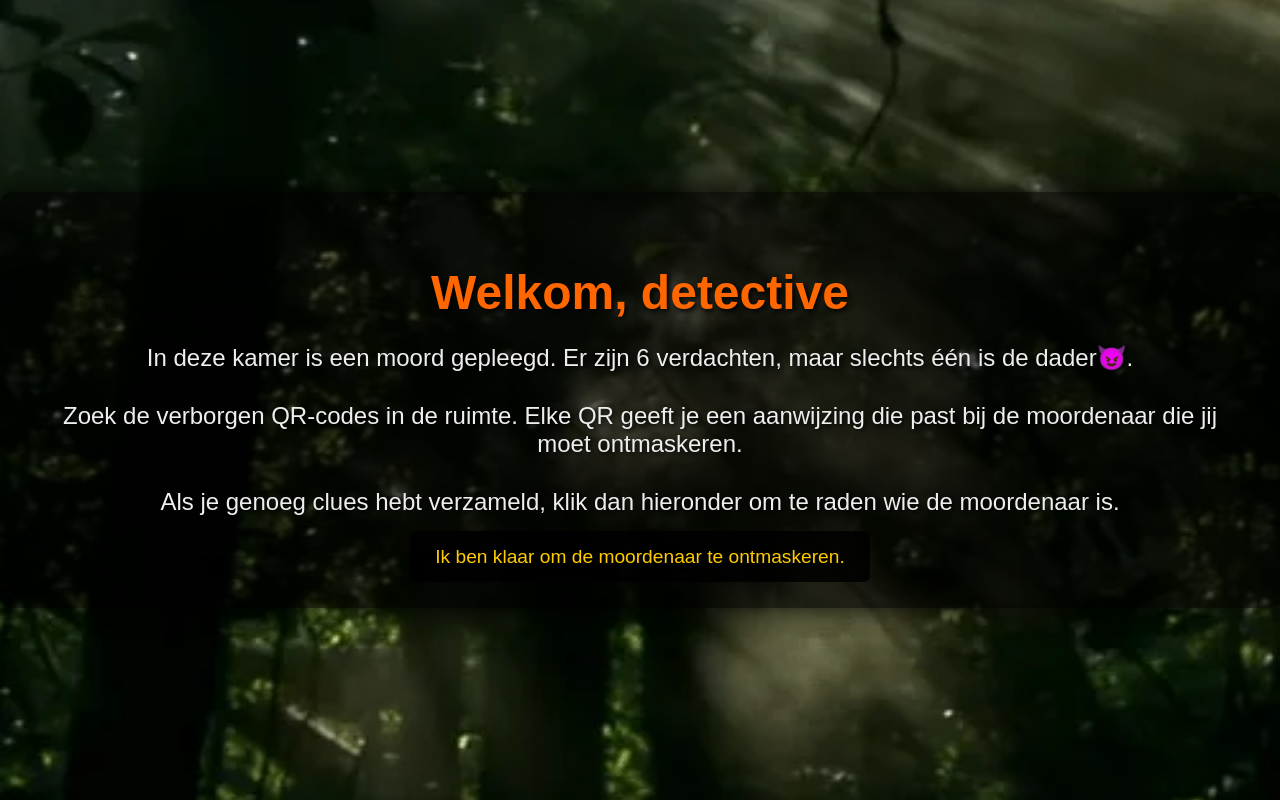
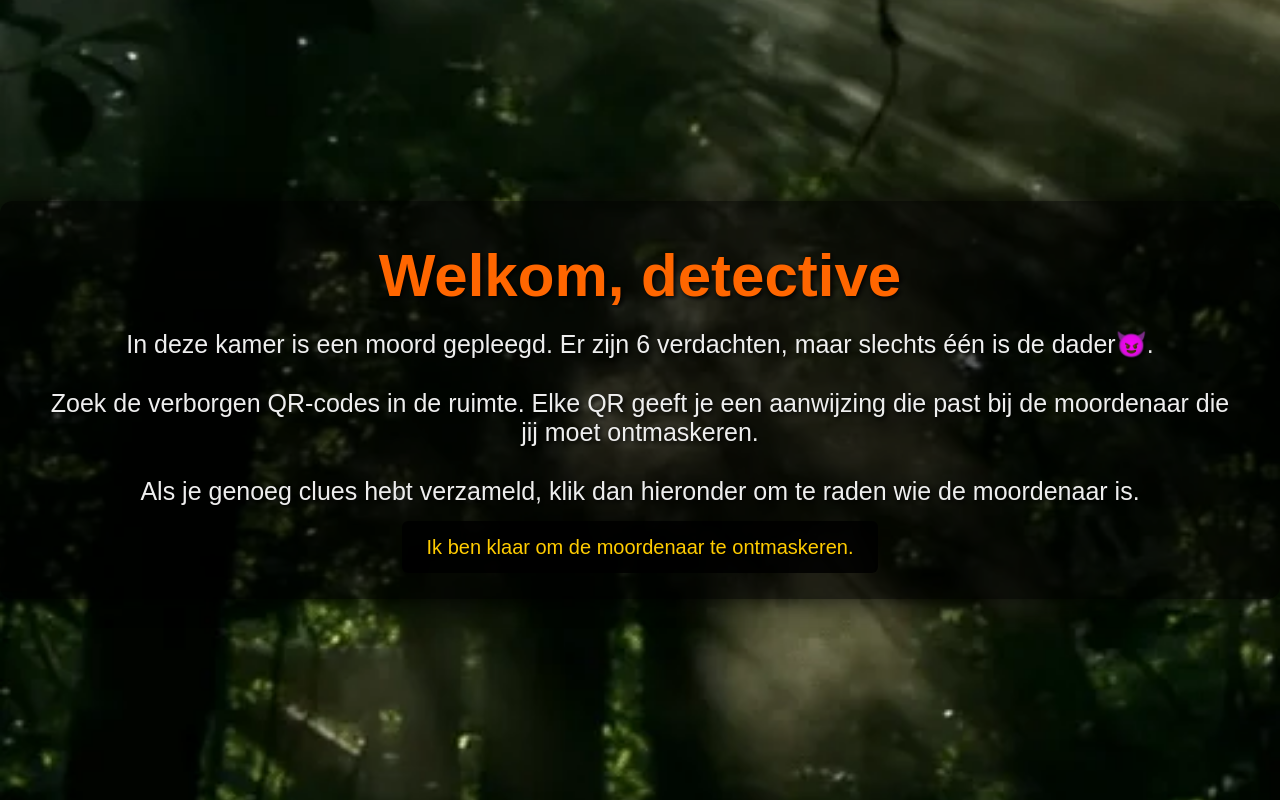
Before and after one commit to AnassAzdad/m8bo, a plain HTML site: page index.html in a window 1280 px wide. Drawn offline with Linux system fonts and the light colour scheme.

Commit message:
css reset toegevoegd en px naar rem veranderd

```diff
--- a/style.css
+++ b/style.css
@@ -1,3 +1,15 @@
+*,
+*::before,
+*::after {
+    margin: 0;
+    padding: 0;
+    box-sizing: border-box;
+}
+
+html {
+    font-size: 62.5%;
+}
+
 body {
     background-image: url('background.gif'); /* jouw opgeslagen mist-GIF */
     background-repeat: no-repeat;
@@ -12,37 +24,37 @@ body {
     justify-content: center;
     align-items: center;
     color: #fff;
-    text-shadow: 2px 2px 5px #000;
+    text-shadow: 0.2rem 0.2rem 0.5rem #000;
 }
 
 .container {
     background-color: rgba(0, 0, 0, 0.65);
-    padding: 40px;
-    border-radius: 12px;
+    padding: 4rem;
+    border-radius: 1.2rem;
     text-align: center;
-    box-shadow: 0 0 25px rgba(0,0,0,0.8);
+    box-shadow: 0 0 2.5rem rgba(0,0,0,0.8);
 }
 
 h1 {
-    font-size: 3em;
+    font-size: 6rem;
     color: #ff6600;
-    margin-bottom: 20px;
+    margin-bottom: 2rem;
 }
 
 p {
-    font-size: 1.5em;
+    font-size: 2.5rem;
     color: #eee;
-    margin-bottom: 30px;
+    margin-bottom: 3rem;
 }
 
 a, button {
     background-color: #000000dd;
     color: #ffcc00;
-    padding: 15px 25px;
-    font-size: 1.2em;
+    padding: 1.5rem 2.5rem;
+    font-size: 2rem;
     text-decoration: none;
     border: none;
-    border-radius: 6px;
+    border-radius: 0.6rem;
     cursor: pointer;
     transition: 0.3s ease;
 }
@@ -52,5 +64,5 @@ a:hover, button:hover {
 }
 
 .backButton{
-    margin-top: 50px;
+    margin-top: 5rem;
 }
```
